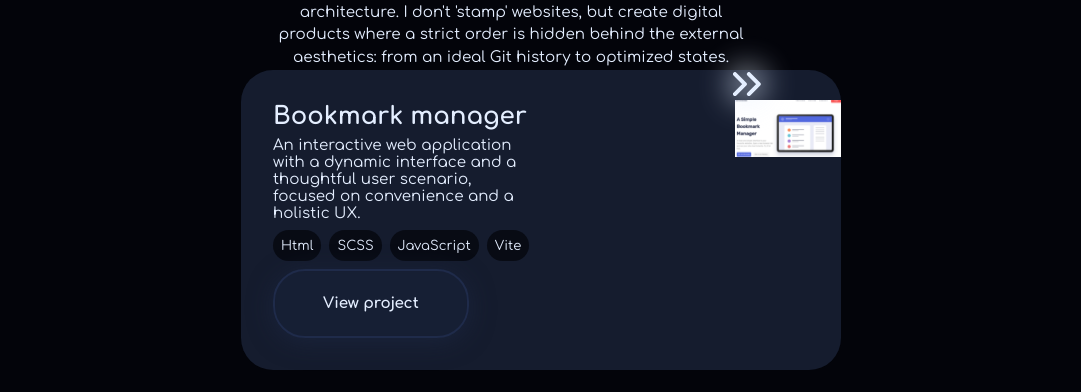
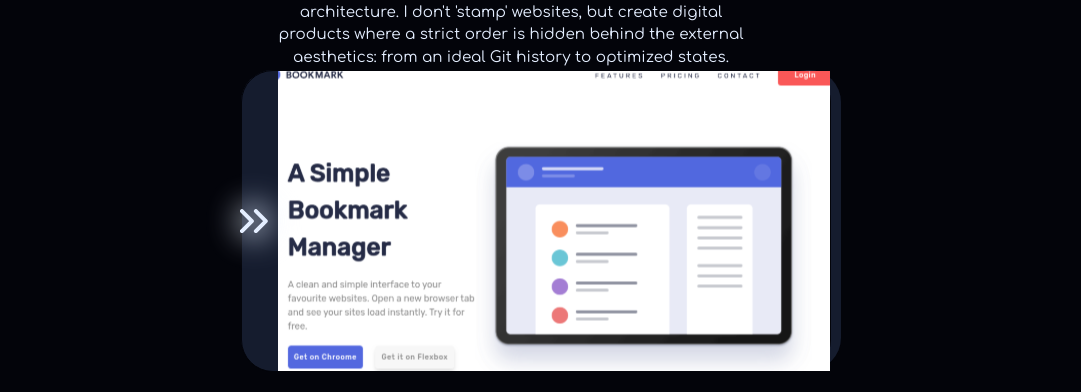
Before and after one commit to Leccon1/eternity-portfolio, a React (Vite) app: page / in a window 1280 px wide. Shown: the part 1205-1597 px from the top of the page, without its empty margins (99-1180 px from the left). Built offline with nearby package versions, Linux system fonts and the light colour scheme.

Commit message:
feat: style previewPanel layout and appearance

```diff
--- a/src/components/common/ProjectsCard/projectsCard.module.scss
+++ b/src/components/common/ProjectsCard/projectsCard.module.scss
@@ -2,6 +2,7 @@
 @use '@styles/helpers' as *;
 
 .projectsCard {
+  position: relative;
   max-width: rem(600);
   min-width: rem(600);
 
@@ -33,6 +34,18 @@
   }
 }
 
+.previewPanel {
+  position: absolute;
+
+  background-color: var(--color-surface);
+  border: rem(1) solid var(--color-bg);
+  border-radius: inherit;
+
+  display: flex;
+  flex-direction: row;
+  gap: var(--spacing-md);
+}
+
 .techStack {
   display: flex;
   flex-direction: row;
```
